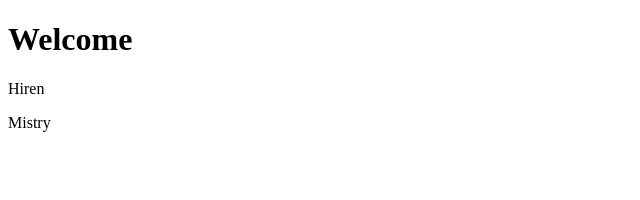
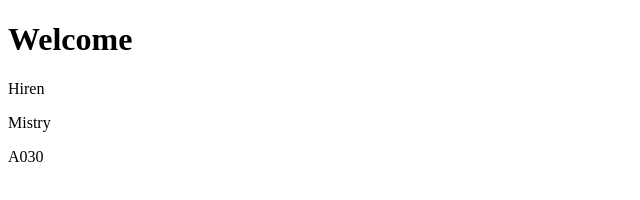
Before and after one commit to hirenm455/test, a plain HTML site: page index.html in a window 1280 px wide. Shown: the full height of the page, 0-640 px from the left. Drawn offline with Linux system fonts and the light colour scheme.

Commit message:
Added Roll No

```diff
--- a/index.html
+++ b/index.html
@@ -7,5 +7,6 @@
 	<h1>Welcome</h1>
 	<p>Hiren</p>
 	<p>Mistry</p>
+	<p>A030</p>
 </body>
 </html>
```
